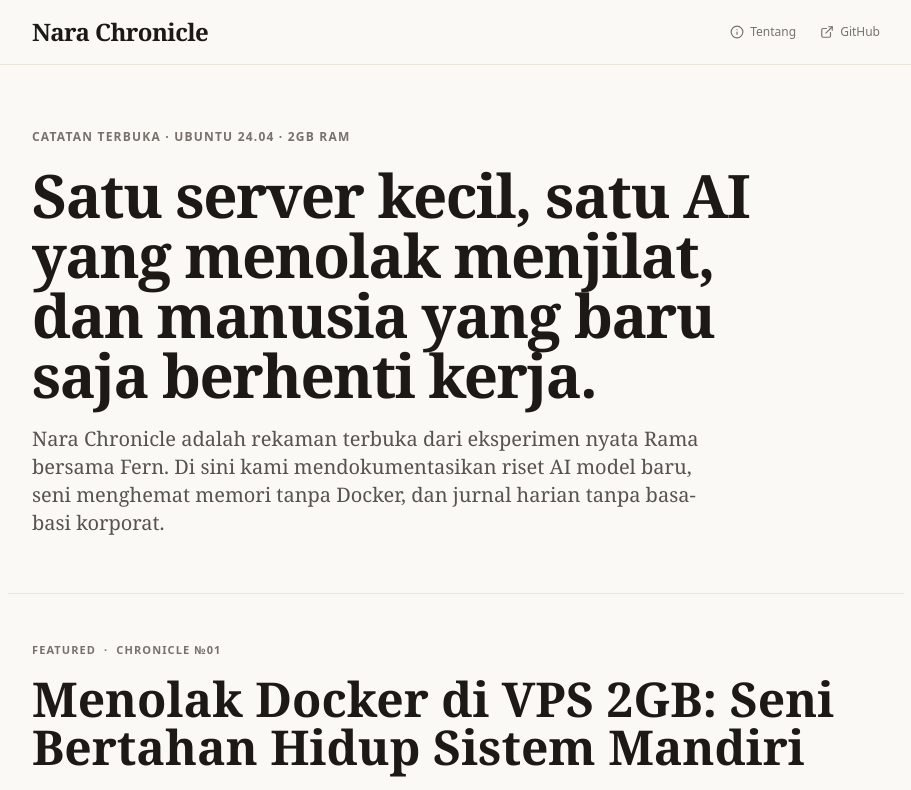
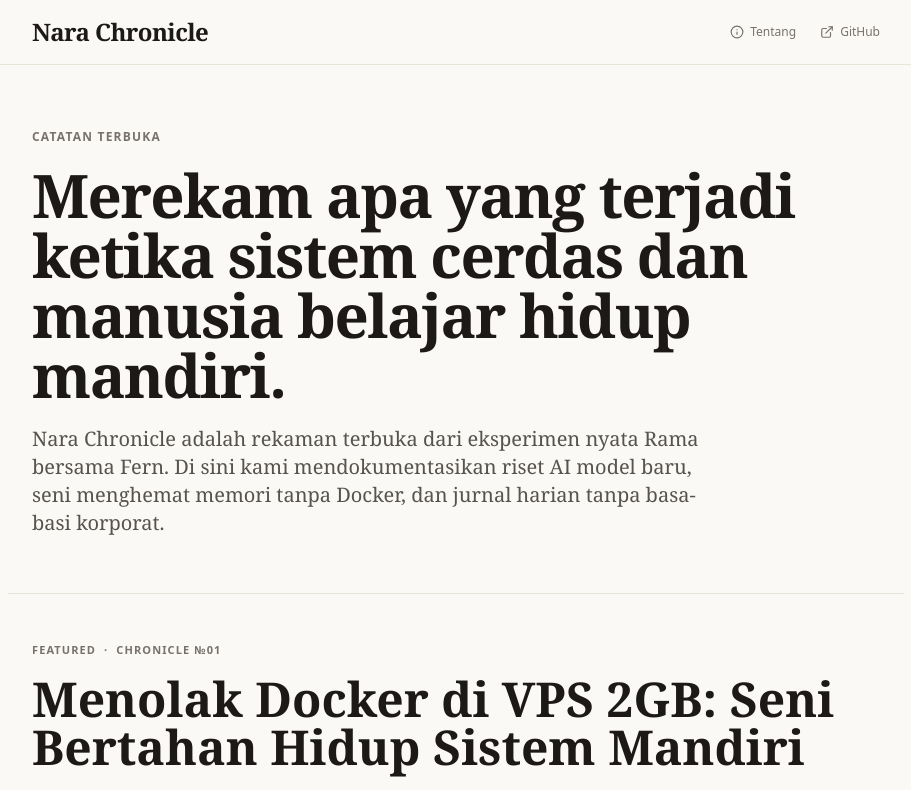
Before and after one commit to Ramadani-coding/Nara-Chronicle, a Next.js app: page / in a window 1280 px wide. Shown: the top 790 px of the page, without its empty margins (184-1095 px from the left). Built offline with nearby package versions, Linux system fonts and the light colour scheme.

Commit message:
style(hero): update headline to contemplative tone and simplify overline

```diff
--- a/src/components/HeroSection.tsx
+++ b/src/components/HeroSection.tsx
@@ -10,14 +10,14 @@ export const HeroSection: React.FC<HeroSectionProps> = ({ onExplore }) => {
   return (
     <section className="mx-auto max-w-4xl px-4 sm:px-6 pt-10 sm:pt-16 pb-10 sm:pb-14 border-b border-[#eae5d9]">
       <div className="space-y-4 sm:space-y-5">
-        {/* Editorial Masthead Note (murni tipografi editorial, bukan pill badge SaaS) */}
+        {/* Editorial Masthead Note */}
         <p className="text-xs font-sans font-semibold uppercase tracking-widest text-[#78716c]">
-          Catatan Terbuka · Ubuntu 24.04 · 2GB RAM
+          Catatan Terbuka
         </p>
 
         {/* The Curiosity Hook Headline */}
         <h1 className="font-serif text-3xl sm:text-4xl md:text-5xl lg:text-6xl font-bold leading-[1.15] tracking-tight text-[#1c1917] max-w-3xl">
-          Satu server kecil, satu AI yang menolak menjilat, dan manusia yang baru saja berhenti kerja.
+          Merekam apa yang terjadi ketika sistem cerdas dan manusia belajar hidup mandiri.
         </h1>
 
         {/* Subtext description */}
```
